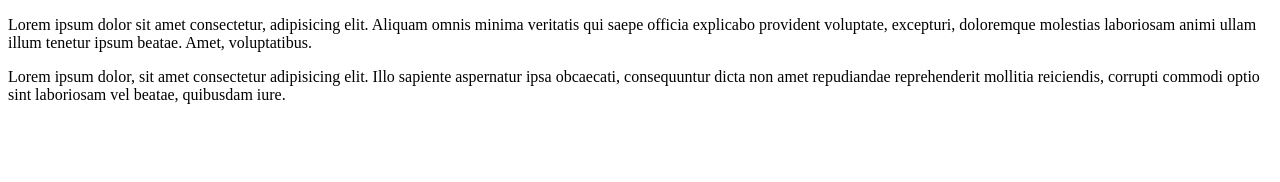
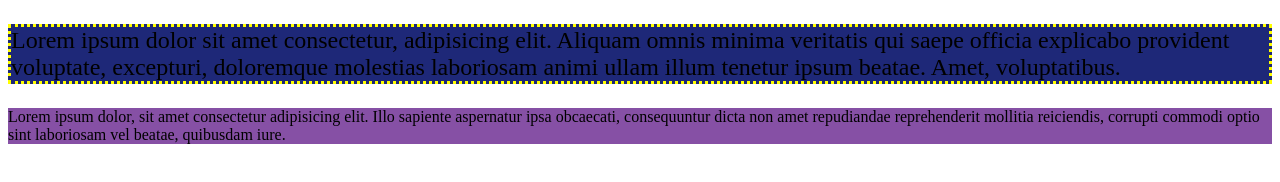
Before and after one commit to Katkauske/Projektas, a plain HTML site: page index.html in a window 1280 px wide. Drawn offline with Linux system fonts and the light colour scheme.

Commit message:
Uzduotis 2

```diff
--- a/index.html
+++ b/index.html
@@ -5,10 +5,10 @@
     <meta http-equiv="X-UA-Compatible" content="IE=edge">
     <meta name="viewport" content="width=device-width, initial-scale=1.0">
     <title>Document</title>
-    <link rel="index" href="style.css">
+    <link rel="stylesheet" href="style.css">
 </head>
 <body>
-    <p>Lorem ipsum dolor sit amet consectetur, adipisicing elit. Aliquam omnis minima veritatis qui saepe officia explicabo provident voluptate, excepturi, doloremque molestias laboriosam animi ullam illum tenetur ipsum beatae. Amet, voluptatibus.</p>
+    <p class="isskirtine-pastraipa">Lorem ipsum dolor sit amet consectetur, adipisicing elit. Aliquam omnis minima veritatis qui saepe officia explicabo provident voluptate, excepturi, doloremque molestias laboriosam animi ullam illum tenetur ipsum beatae. Amet, voluptatibus. </p>
     <p>Lorem ipsum dolor, sit amet consectetur adipisicing elit. Illo sapiente aspernatur ipsa obcaecati, consequuntur dicta non amet repudiandae reprehenderit mollitia reiciendis, corrupti commodi optio sint laboriosam vel beatae, quibusdam iure.</p>
 
 </body>
--- a/style.css
+++ b/style.css
@@ -1,2 +1,7 @@
-p  {background: rgb(104, 27, 149);
+p {background: rgb(134, 80, 165);
 }
+
+.isskirtine-pastraipa { background-color:rgb(30, 40, 120) ;
+    border: 3px dotted yellow;
+    font-size: 24px;
+}
```
